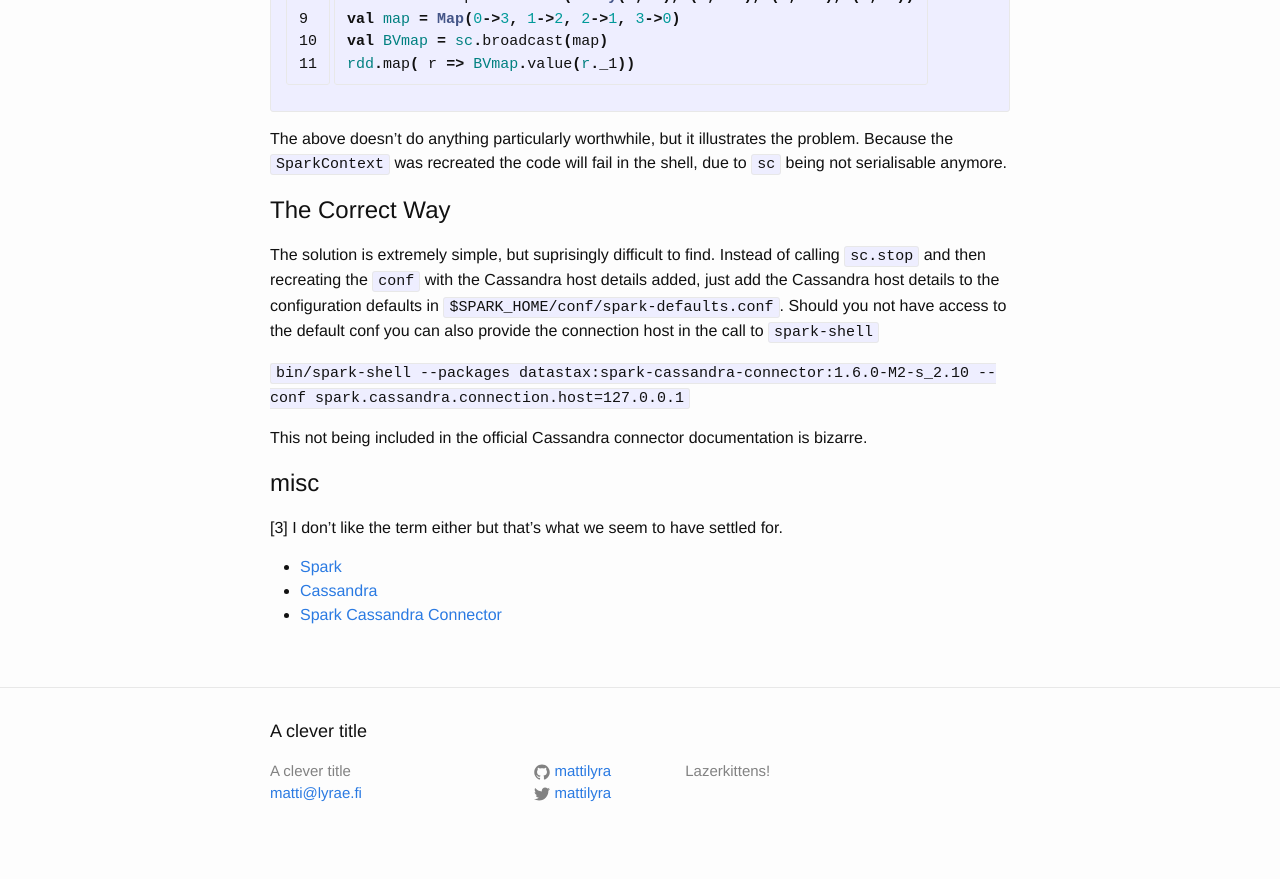
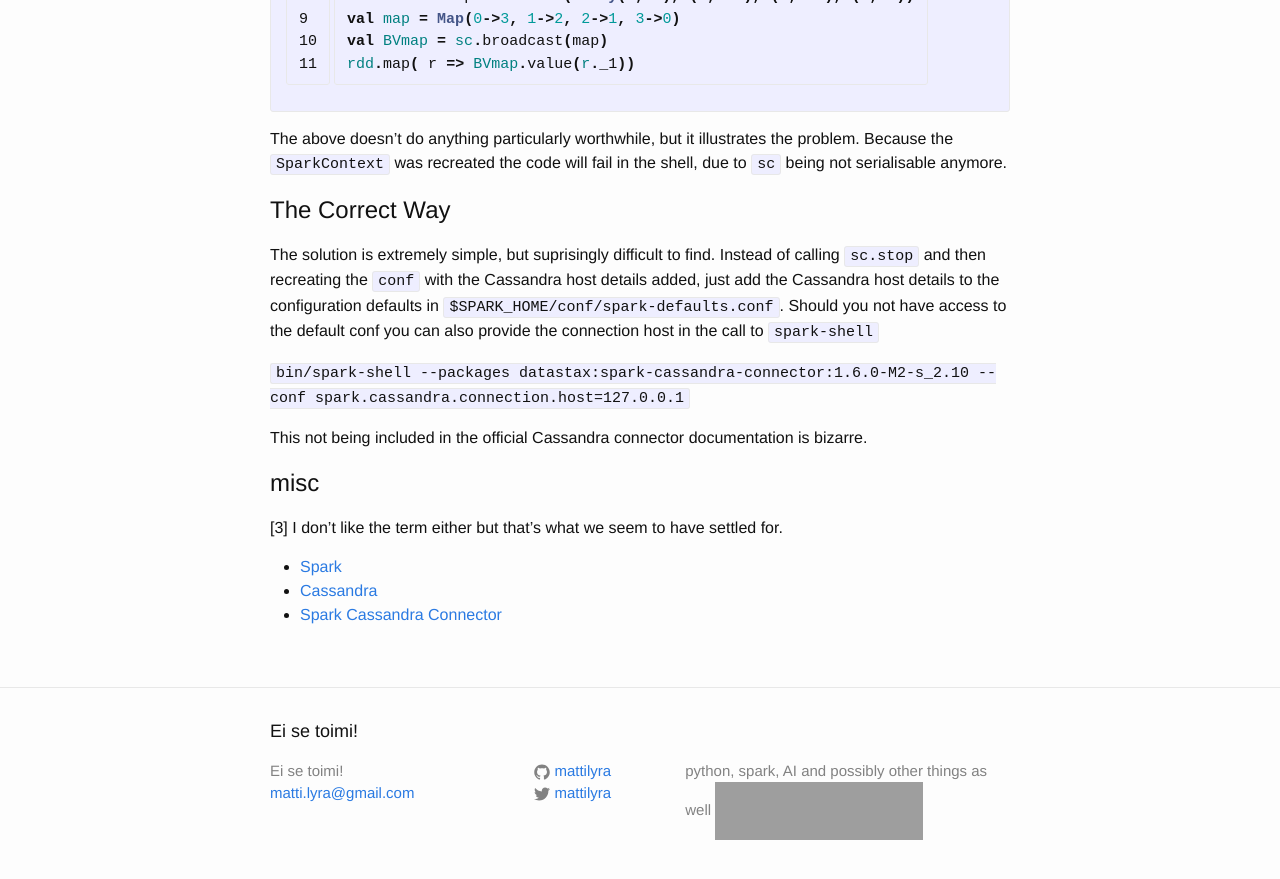
Before and after one commit to mattilyra/mattilyra.github.io, a Jekyll site: the page built from _posts/2016-05-04-spark-shell-cassandra-connection.markdown, in a window 1280 px wide and 900 px high, scrolled down 2299 px. Shown: the top 879 px of the window. Built offline with Jekyll 4.4.1, drawn with Linux system fonts in a browser that asks for light colours; some of the changed text lies outside the part shown; grey boxes are pictures that could not be loaded.

Commit message:
Changed title and description.

```diff
--- a/_config.yml
+++ b/_config.yml
@@ -6,10 +6,13 @@
 # 'jekyll serve'. If you change this file, please restart the server process.
 
 # Site settings
-title: A clever title
-email: matti@lyrae.fi
+title: Ei se toimi!
+email: matti.lyra@gmail.com
 description: > # this means to ignore newlines until "baseurl:"
-  Lazerkittens!
+  python, spark, AI and possibly other things as well
+  <a href="http://stackoverflow.com/users/100190/matti-lyra">
+    <img src="http://stackoverflow.com/users/flair/100190.png" width="208" height="58" alt="Matti Lyra at Stack Overflow, Q&amp;A for professional and enthusiast programmers" title="profile for Matti Lyra at Stack Overflow, Q&amp;A for professional and enthusiast programmers">
+  </a>
 baseurl: ""
 url: "https://mattilyra.github.io"
 twitter_username: mattilyra
```
